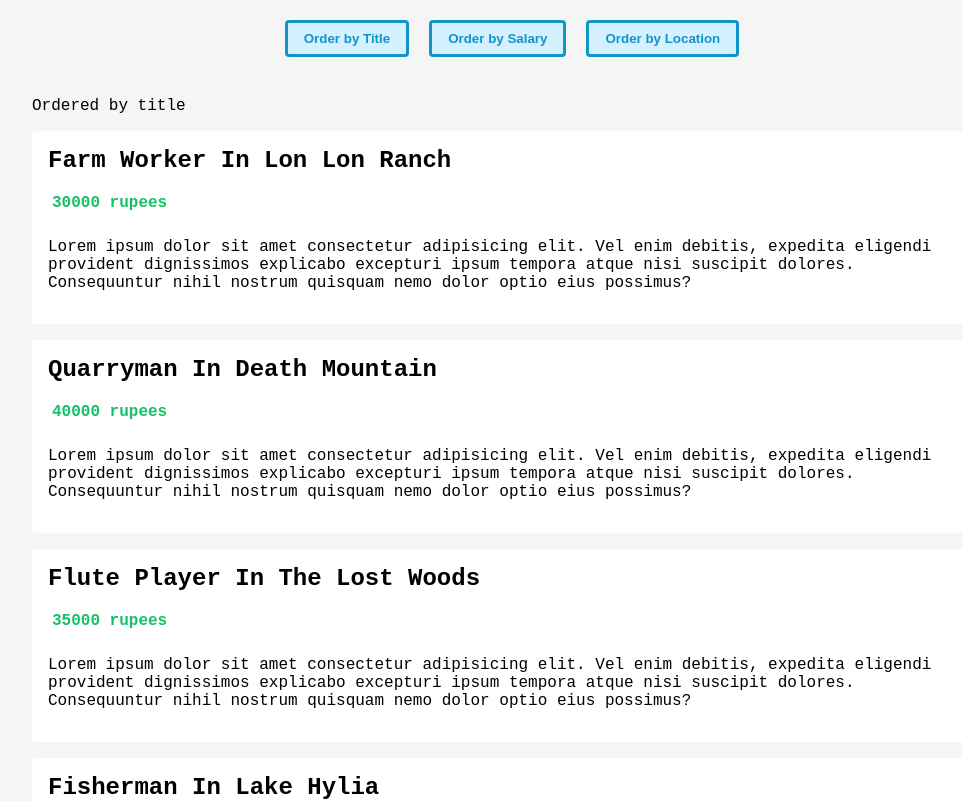
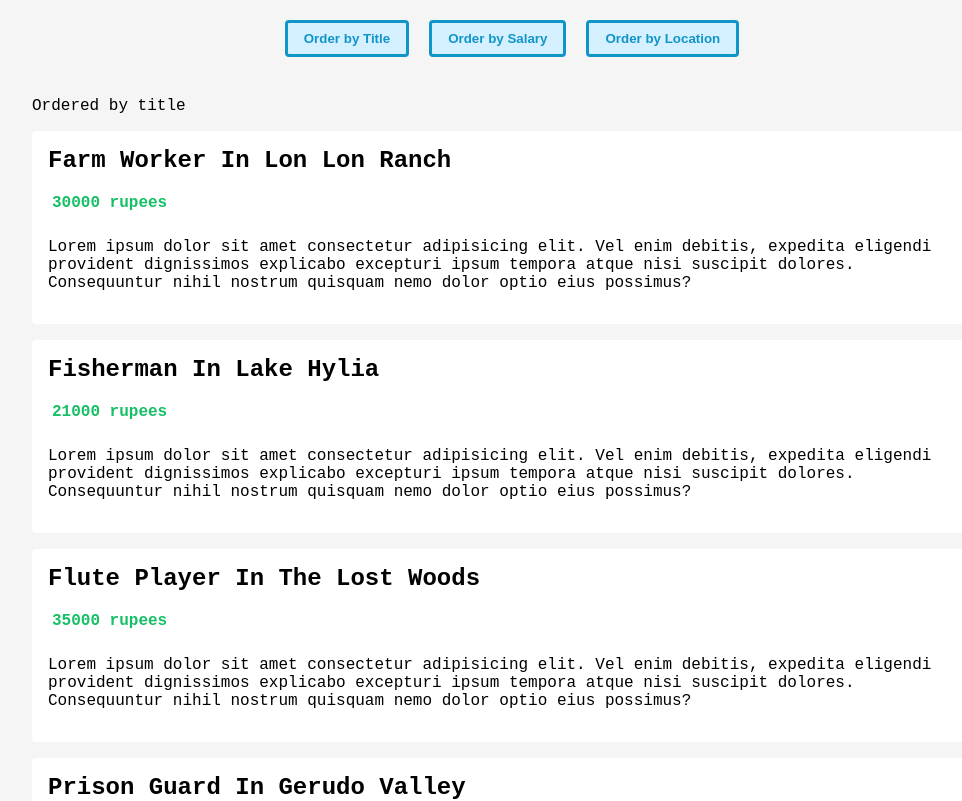
Before and after one commit to JohanCodeForFun/api-store, a Vue app: page / in a window 1280 px wide. Shown: the top 801 px of the page, without its empty margins (128-1090 px from the left). Built offline with nearby package versions, Linux system fonts and the light colour scheme.

Commit message:
vue with typescript and computed sort

```diff
--- a/src/components/JobList.vue
+++ b/src/components/JobList.vue
@@ -2,7 +2,7 @@
 	<div class="job-list">
     <p>Ordered by {{ order }}</p>
 		<ul>
-			<li v-for="job in jobs" :key="job.id">
+			<li v-for="job in orderedJobs" :key="job.id">
 				<h2>{{ job.title }} in {{ job.location }}</h2>
 				<div class="salary">
 					<p>{{ job.salary }} rupees</p>
@@ -16,7 +16,8 @@
 </template>
 
 <script lang="ts">
-import { defineComponent, PropType } from 'vue';
+import { propsToAttrMap } from '@vue/shared';
+import { computed, defineComponent, PropType } from 'vue';
 import Job from '../types/Job'
 import OrderTerm from '../types/OrderTerm'
 
@@ -30,7 +31,16 @@
       required: true,
       type: String as PropType<OrderTerm>
     }
-	}
+	},
+  setup(props) {
+    const orderedJobs = computed(() => {
+      return [...props.jobs].sort((a: Job, b: Job) => {
+        return a[props.order] > b[props.order] ? 1 : -1
+      })
+    })
+
+    return { orderedJobs }
+  }
 })
 </script>
 
```
